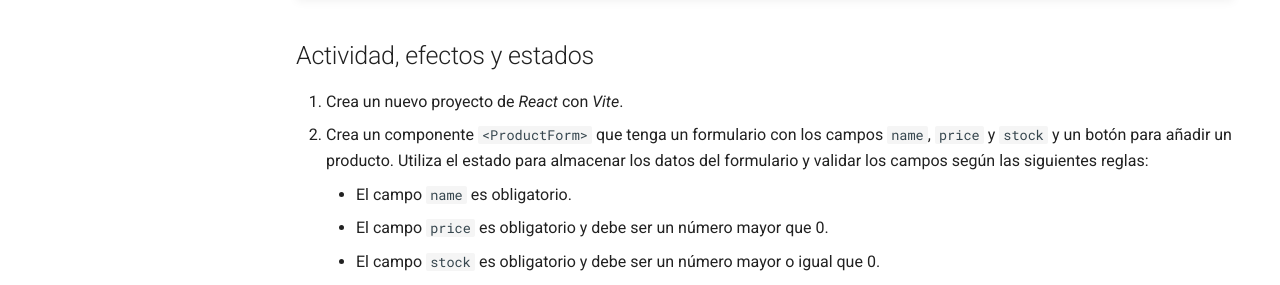
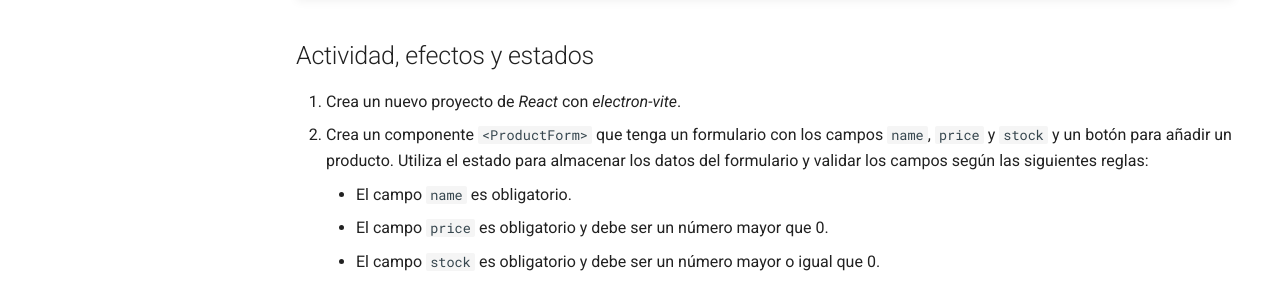
Before and after one commit to jsanvil/din24, an MkDocs documentation site: the page built from docs/04electron_react/ud4_act2.md, in a window 1280 px wide and 1296 px high. Shown: the part 633-918 px from the top of the window. Built offline with MkDocs 1.6.1 and Material for MkDocs 9.7.7, drawn with Linux system fonts in a browser that asks for light colours.

Commit message:
update ud4_act2

```diff
--- a/docs/04electron_react/ud4_act2.md
+++ b/docs/04electron_react/ud4_act2.md
@@ -18,7 +18,7 @@ Realiza las actividades en los ficheros indicados y comprueba que funcionan corr
 
 ## Actividad, efectos y estados
 
-1. Crea un nuevo proyecto de _React_ con _Vite_.
+1. Crea un nuevo proyecto de _React_ con _electron-vite_.
 2. Crea un componente `<ProductForm>` que tenga un formulario con los campos `name`, `price` y `stock` y un botón para añadir un producto. Utiliza el estado para almacenar los datos del formulario y validar los campos según las siguientes reglas:
     - El campo `name` es obligatorio.
     - El campo `price` es obligatorio y debe ser un número mayor que 0.
```
